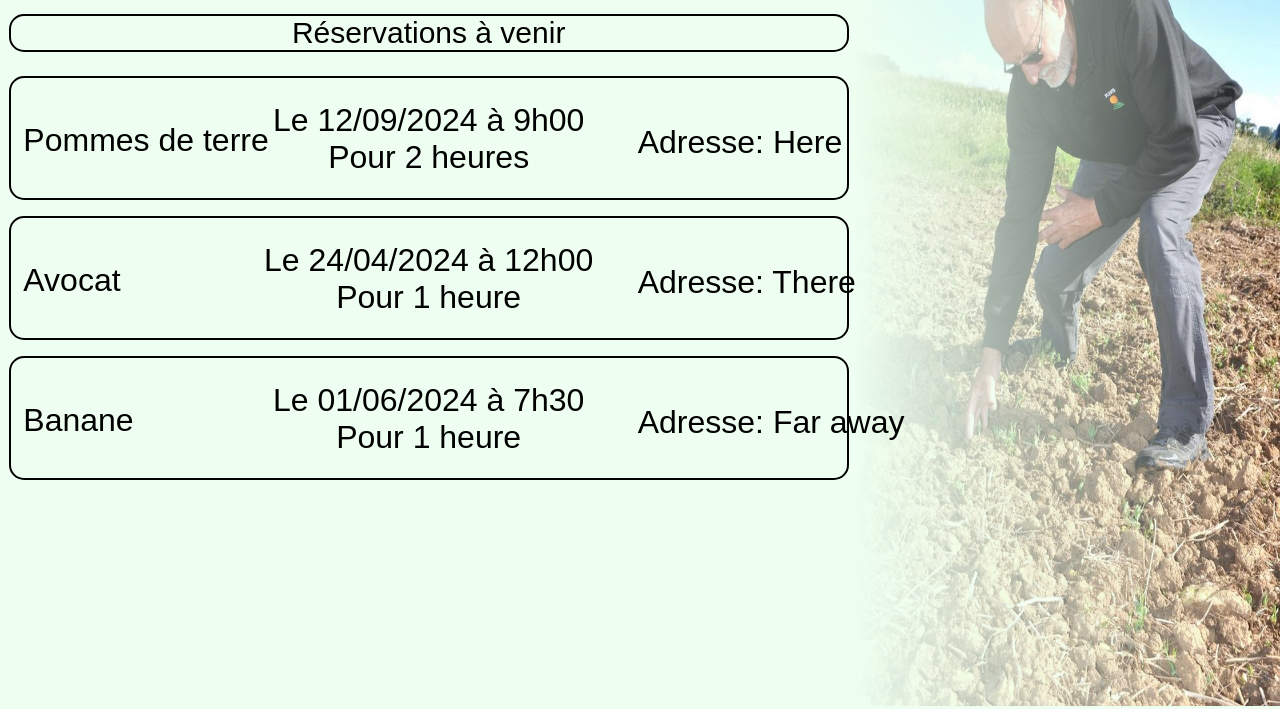
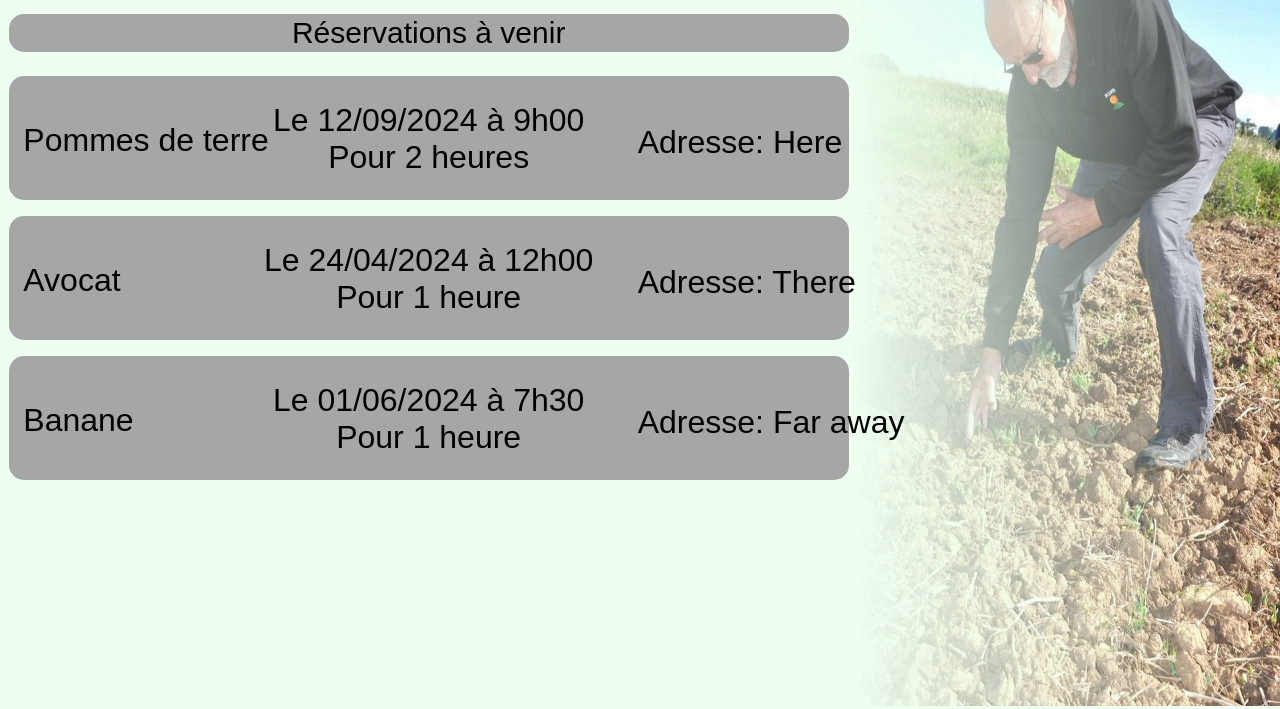
Before and after one commit to laurentbouquin/les-glaneuses, a plain HTML site: page src/products.html in a window 1280 px wide. Shown: the part 91-800 px from the top of the page. Drawn offline with Linux system fonts and the light colour scheme.

Commit message:
Update products.css

```diff
--- a/src/products.css
+++ b/src/products.css
@@ -20,7 +20,8 @@ body{
 	font-size: 30px;
 	width: 98%;
 	margin-left: 1%;
-	border: 2px solid black;
+	border: 2px solid #A6A6A6;
+	background-color: #A6A6A6;
 	border-radius: 15px;
 }
 
@@ -29,8 +30,10 @@ body{
 	margin-left: 1%;
 	width: 98%;
 	height: 15vh;
-	border: 2px solid black;
+	border: 2px solid #A6A6A6;
 	border-radius: 15px;
+	background-color: #A6A6A6;
+	color: black;
 }
 
 #resTwo{
@@ -38,8 +41,10 @@ body{
 	margin-left: 1%;
 	width: 98%;
 	height: 15vh;
-	border: 2px solid black;
+	border: 2px solid #A6A6A6;
 	border-radius: 15px;
+	background-color: #A6A6A6;
+	color: black;
 }
 
 #resThree{
@@ -47,8 +52,10 @@ body{
 	margin-left: 1%;
 	width: 98%;
 	height: 15vh;
-	border: 2px solid black;
+	border: 2px solid #A6A6A6;
 	border-radius: 15px;
+	background-color: #A6A6A6;
+	color: black;
 }
 
 
@@ -88,3 +95,7 @@ body{
 	margin-top: -6.5vh;
 	margin-left: 49vw;
 }
+
+.resPlace:hover{
+	cursor: pointer;
+}
```
